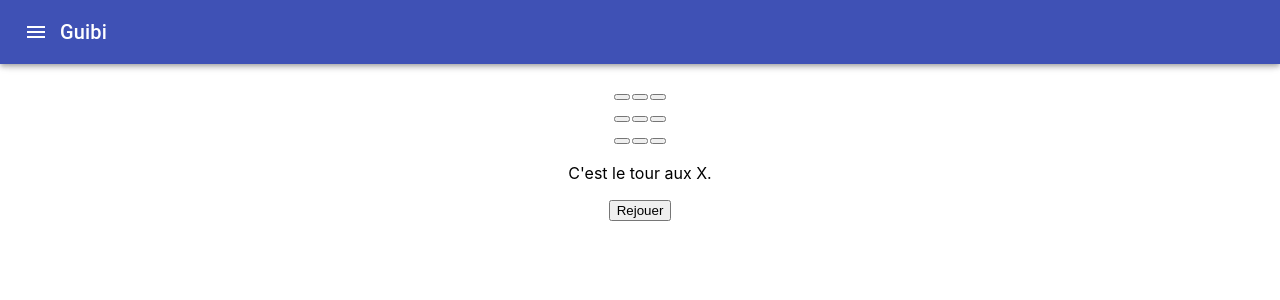
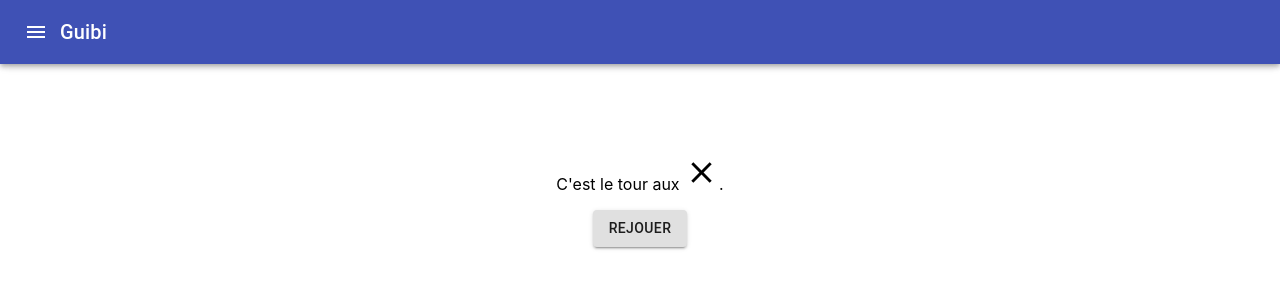
Before and after one commit to Guibi1/achive_2022_guibi.ca, a React (Create React App) app: page /tictactoe in a window 1280 px wide. Shown: the top 300 px of the page. Built offline with nearby package versions, Linux system fonts and the light colour scheme.

Commit message:
Fixed page layout

```diff
--- a/src/components/Jeux/TicTacToe.js
+++ b/src/components/Jeux/TicTacToe.js
@@ -1,9 +1,14 @@
 import React, { Component } from 'react'
+import Container from '@material-ui/core/Container'
+import Grid from '@material-ui/core/Grid'
+import Button from '@material-ui/core/Button'
+import OIcon from '@material-ui/icons/RadioButtonUnchecked'
+import XIcon from '@material-ui/icons/Close'
 
 
-const X = "X"
-const O = "O"
-const vide = " "
+const X = <XIcon fontSize="large"/>
+const O = <OIcon fontSize="large"/>
+const vide = null
 
 
 class TicTacToe extends Component
@@ -93,24 +98,22 @@ class TicTacToe extends Component
 
     render()
     {
-        return (<main className="main-bar">
-            <div>
-                <table style={{margin: "auto", padding: "0px"}}>
-                    <tbody>
-                        {this.state.plateau.map((row, rowIndex) =>
-                            <tr key={rowIndex}>
-                                {row.map((element, index) =>
-                                    <th style={{padding: "0px"}} key={index}>
-                                        <button className={this.state.plateauGagnant[rowIndex][index] ? "tuileTicTacToeGagnant" : "tuileTicTacToe"} onClick={() => this.jouer(rowIndex, index)}>{element}</button>
-                                    </th>)}
-                            </tr>)}
-                    </tbody>
-                </table>
+        return (
+            <Container>
+                <Grid style={{margin: "auto", padding: "0px", justifyContent: "center"}}>
+                    {this.state.plateau.map((row, rowIndex) =>
+                    <Grid key={rowIndex}>
+                        {row.map((element, index) =>
+                        <Button className={this.state.plateauGagnant[rowIndex][index] ? "tuileTicTacToeGagnant" : "tuileTicTacToe"} onClick={() => this.jouer(rowIndex, index)}>
+                            {element}
+                        </Button>)}
+                    </Grid>)}
+                </Grid>
 
                 {this.state.gagnant === "" ? <p>C'est le tour aux {this.state.joueurActuel}.</p> : ( this.state.gagnant === vide ? <p>Partie nulle !</p> : <p>Les {this.state.gagnant} ont gagné !</p>)}
-                <button className="buttonJouer" onClick={this.nouvellePartie}><span>{this.state.gagnant !== "" ? "Recommencer" : "Rejouer"}</span></button>
-            </div>
-        </main>)
+                <Button variant="contained" className="buttonJouer" onClick={this.nouvellePartie}><span>{this.state.gagnant !== "" ? "Recommencer" : "Rejouer"}</span></Button>
+            </Container>
+        )
     }
 }
 
```
